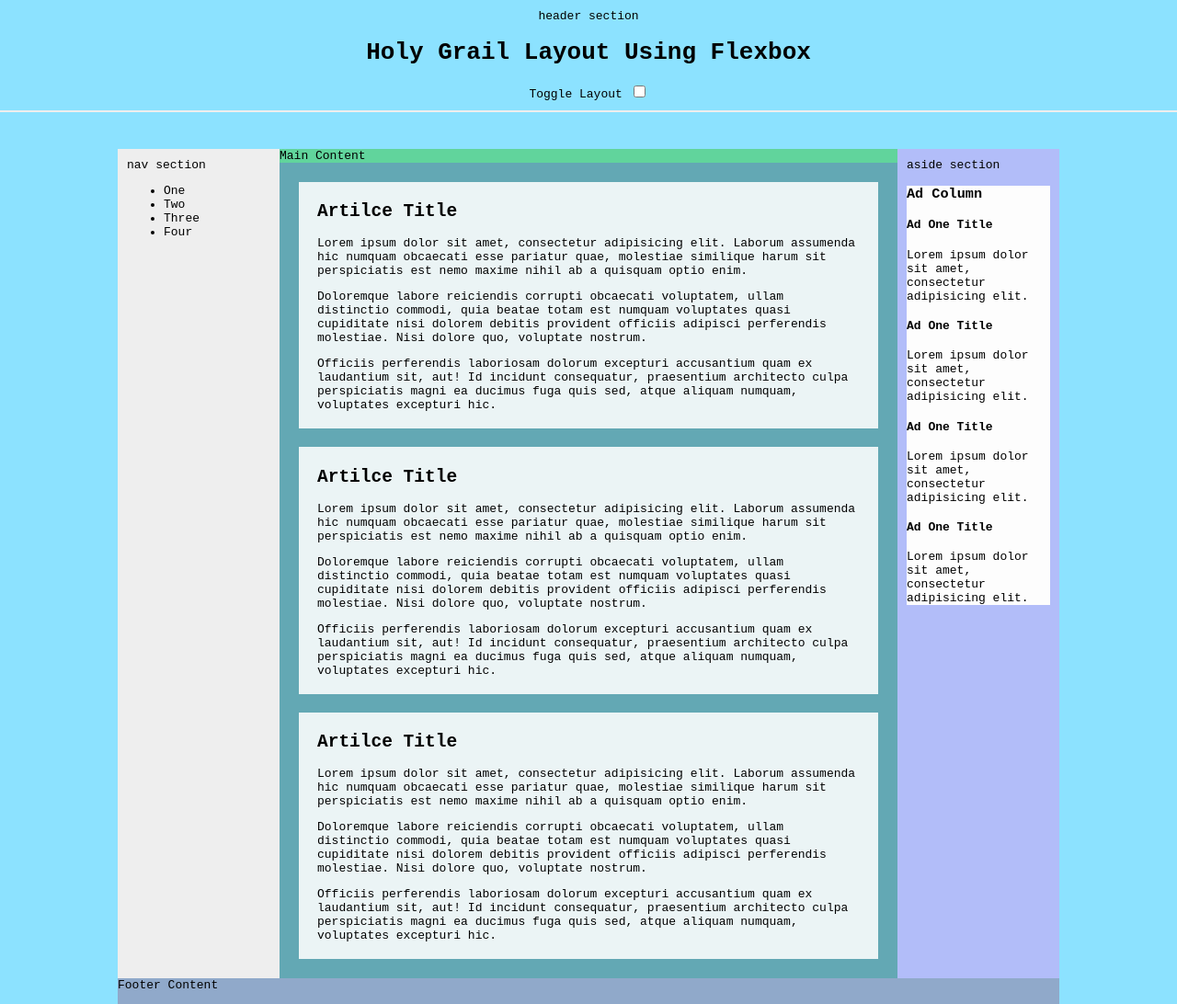
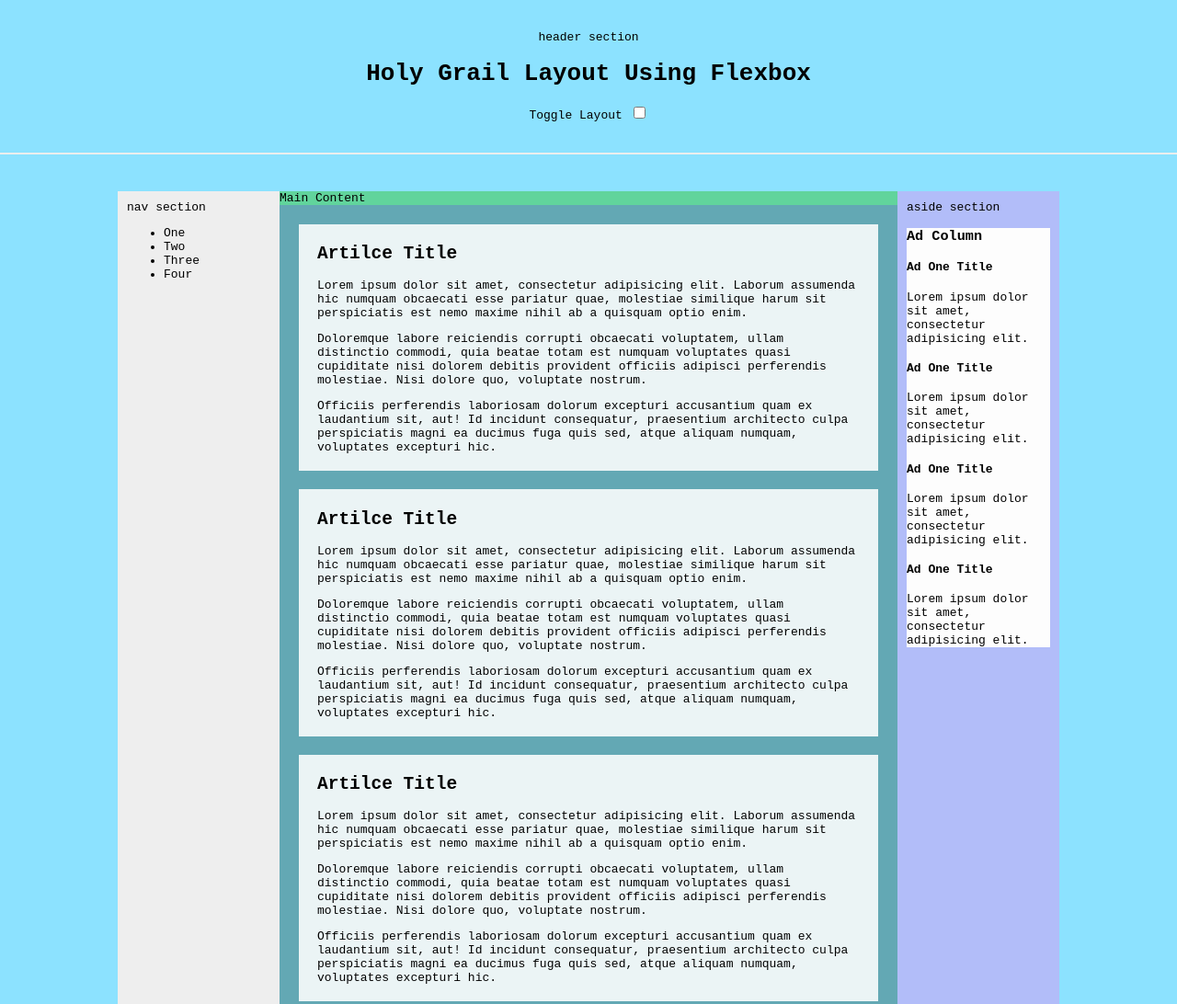
Before and after one commit to maccana/basic-responsive-webpage, a plain HTML site: page holygraillayout.html in a window 1280 px wide. Shown: the top 1092 px of the page at 92% size. Drawn offline with Linux system fonts and the light colour scheme.

Commit message:
Increased header padding

```diff
--- a/holygraillayout.html
+++ b/holygraillayout.html
@@ -17,7 +17,7 @@
     /* HEADER SECTION */
 
     header {
-    	padding: 10px;
+      padding: 33px;
     	height: 100px;
     	border-bottom: 2px solid #eee;
     	text-align: center;
```
